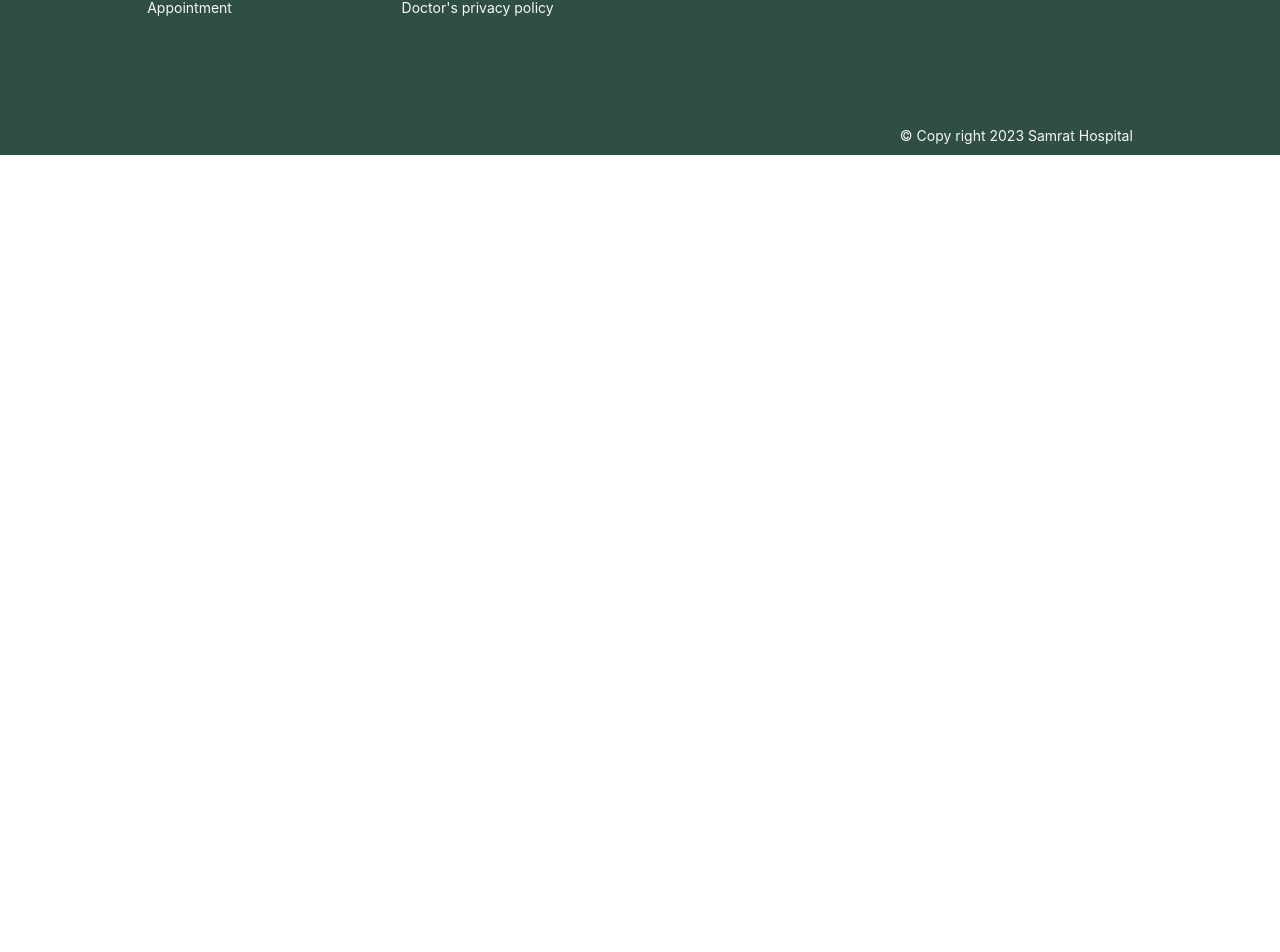
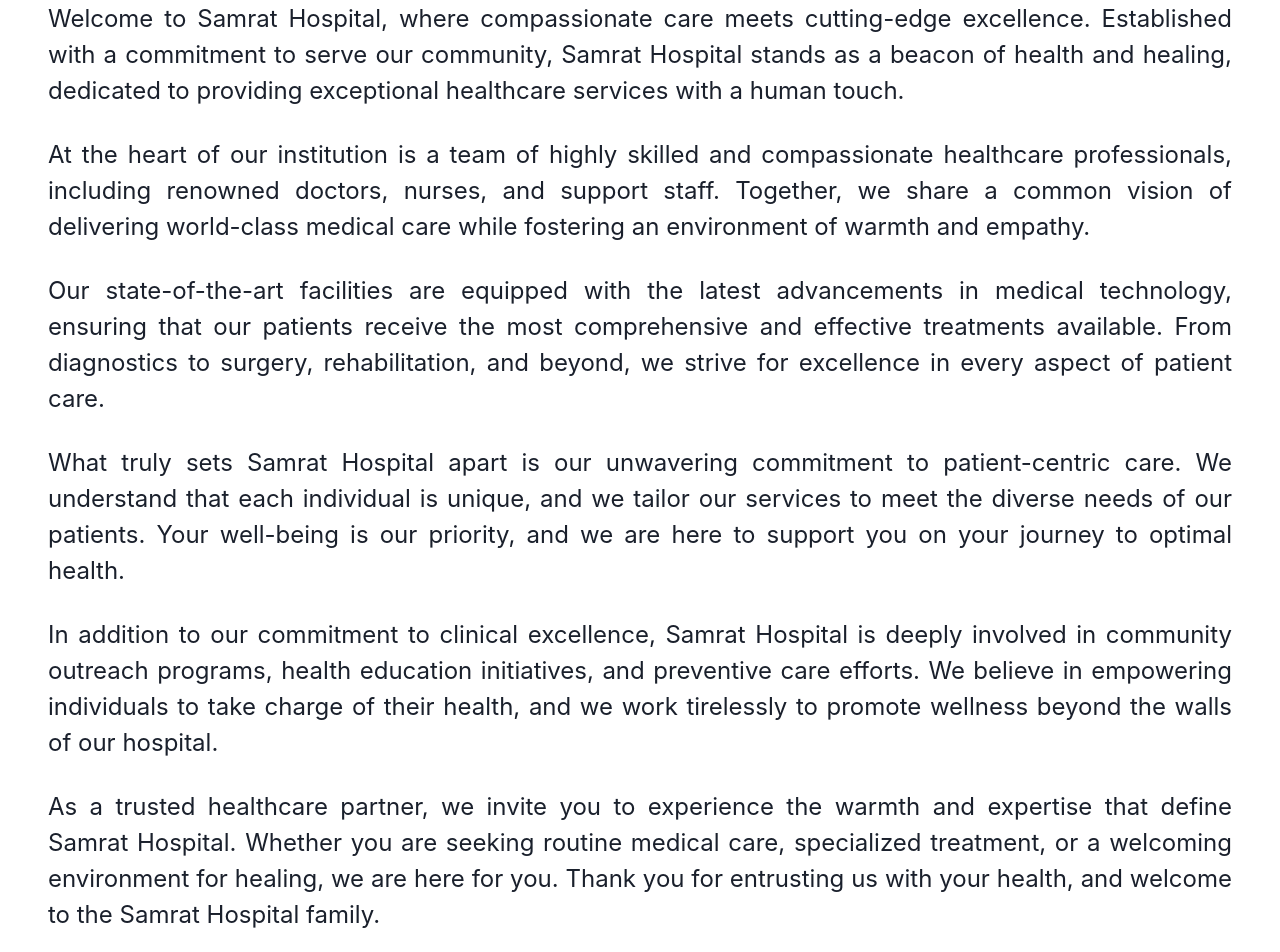
Before and after one commit to geeteshmehuria/Samrat-Hospital-Clone, a React (Vite) app: page /aboutus in a window 1280 px wide. Shown: the part 229-1181 px from the top of the page. Before the commit the page ends 800 px from the top, so only its background shows below. Built offline with nearby package versions, Linux system fonts and the light colour scheme; a web font is replaced by a local one.

Commit message:
About Us

```diff
--- a/src/components/Navbar/Navbar.jsx
+++ b/src/components/Navbar/Navbar.jsx
@@ -17,11 +17,12 @@
 
 const Navbar = () => {
   const { isOpen, onOpen, onClose } = useDisclosure();
-
+  // box-shadow: rgba(50, 50, 93, 0.25) 0px 13px 27px -5px, rgba(0, 0, 0, 0.3) 0px 8px 16px -8px;
+  // box-shadow: rgba(0, 0, 0, 0.16) 0px 3px 6px, rgba(0, 0, 0, 0.23) 0px 3px 6px;
   return (
     <Box
       className="n-navbar font-normal bg-bodyColor"
-      boxShadow="0 0 20px rgba(0, 0, 0, 0.1)"
+      boxShadow="rgba(0, 0, 0, 0.16) 0px 3px 6px, rgba(0, 0, 0, 0.23) 0px 3px 6px"
       position="sticky"
       top="0"
       zIndex="1000"
--- a/src/index.css
+++ b/src/index.css
@@ -1,3 +1,8 @@
 @tailwind base;
 @tailwind components;
 @tailwind utilities;
+
+* {
+    box-sizing: border-box;
+
+}
--- /dev/null
+++ b/src/pages/AboutUs.jsx
@@ -0,0 +1,71 @@
+import { Container, Heading, Stack, Text, VStack } from "@chakra-ui/react";
+
+// box-shadow: rgba(50, 50, 93, 0.25) 0px 6px 12px -2px, rgba(0, 0, 0, 0.3) 0px 3px 7px -3px;
+// box-shadow: rgba(17, 17, 26, 0.1) 0px 1px 0px, rgba(17, 17, 26, 0.1) 0px 8px 24px, rgba(17, 17, 26, 0.1) 0px 16px 48px;
+const AboutUs = () => {
+  return (
+    <VStack bg="#fafaf1">
+      <Container
+        boxShadow="rgba(50, 50, 93, 0.25) 0px 6px 12px -2px, rgba(0, 0, 0, 0.3) 0px 3px 7px -3px;"
+        mt="2.5rem"
+        p="3rem"
+        mb="2.5rem"
+        maxW="container.xl"
+        bg="white"
+        color="clack"
+        borderRadius="0.6rem"
+      >
+        <Heading as="h2" fontSize="2rem" noOfLines={1} color="#2f4e44" mb="2rem">
+          About Us
+        </Heading>
+        <Stack spacing={7} mt="1rem" mb="1rem">
+          <Text textAlign="justify" fontSize="1.5rem">
+            Welcome to Samrat Hospital, where compassionate care meets
+            cutting-edge excellence. Established with a commitment to serve our
+            community, Samrat Hospital stands as a beacon of health and healing,
+            dedicated to providing exceptional healthcare services with a human
+            touch.
+          </Text>
+          <Text textAlign="justify"  fontSize="1.5rem">
+            At the heart of our institution is a team of highly skilled and
+            compassionate healthcare professionals, including renowned doctors,
+            nurses, and support staff. Together, we share a common vision of
+            delivering world-class medical care while fostering an environment
+            of warmth and empathy.
+          </Text>
+          <Text textAlign="justify"  fontSize="1.5rem">
+            Our state-of-the-art facilities are equipped with the latest
+            advancements in medical technology, ensuring that our patients
+            receive the most comprehensive and effective treatments available.
+            From diagnostics to surgery, rehabilitation, and beyond, we strive
+            for excellence in every aspect of patient care.
+          </Text>
+          <Text textAlign="justify"  fontSize="1.5rem">
+            What truly sets Samrat Hospital apart is our unwavering commitment
+            to patient-centric care. We understand that each individual is
+            unique, and we tailor our services to meet the diverse needs of our
+            patients. Your well-being is our priority, and we are here to
+            support you on your journey to optimal health.
+          </Text>
+          <Text textAlign="justify"  fontSize="1.5rem">
+            In addition to our commitment to clinical excellence, Samrat
+            Hospital is deeply involved in community outreach programs, health
+            education initiatives, and preventive care efforts. We believe in
+            empowering individuals to take charge of their health, and we work
+            tirelessly to promote wellness beyond the walls of our hospital.
+          </Text>
+          <Text textAlign="justify"  fontSize="1.5rem">
+            As a trusted healthcare partner, we invite you to experience the
+            warmth and expertise that define Samrat Hospital. Whether you are
+            seeking routine medical care, specialized treatment, or a welcoming
+            environment for healing, we are here for you. Thank you for
+            entrusting us with your health, and welcome to the Samrat Hospital
+            family.
+          </Text>
+        </Stack>
+      </Container>
+    </VStack>
+  );
+};
+
+export default AboutUs;
--- a/src/routes/Routers.jsx
+++ b/src/routes/Routers.jsx
@@ -4,13 +4,14 @@
 import Login from "../pages/Login";
 import Sign from "../pages/SignUp";
 import ListingPage from "../pages/ListingPage";
+import AboutUs from "../pages/AboutUs";
 
 const Routers = () => {
   return (
     <>
       <Routes>
         <Route path="/" element={<Home />} />
-        {/* <Route path="/aboutus" element={<Aboutus />} /> */}
+        <Route path="/aboutus" element={<AboutUs />} />
         <Route path="/services" element={<ListingPage />} />
         <Route path="/appointment" element={<Appointment />} />
         <Route path="/login" element={<Login />} />
```
Also changed, not shown: 1 other file (tests, documents, lock files or other folders).
